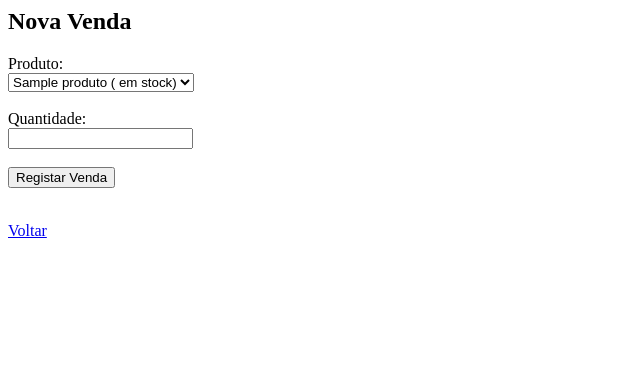
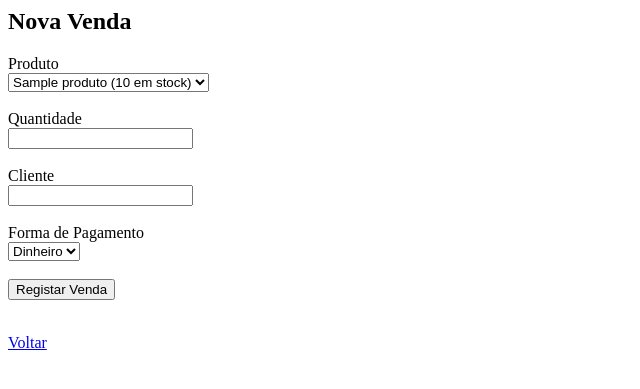
Before and after one commit to farmacialalysalma01-lang/farmacia-lalysalma, a Django app: page /caixa/nova-venda/ in a window 1280 px wide. Shown: the top 389 px of the page, without its empty margins (0-640 px from the left). Run offline with Django 4.2, Linux system fonts and the light colour scheme; a user stored in the database is signed in; tables that the repository leaves empty hold one stand-in row (values such as "Sample post").

Commit message:
Update nova_venda.html

```diff
--- a/farmacia/templates/nova_venda.html
+++ b/farmacia/templates/nova_venda.html
@@ -1,17 +1,32 @@
 <h2>Nova Venda</h2>
+
+{% if erro %}
+<p style="color:red;">{{ erro }}</p>
+{% endif %}
 
 <form method="post">
   {% csrf_token %}
 
-  <label>Produto:</label><br>
-  <select name="produto">
+  <label>Produto</label><br>
+  <select name="produto" required>
     {% for p in produtos %}
-      <option value="{{ p.id }}">{{ p.nome }} ({{ p.quantidade }} em stock)</option>
+      <option value="{{ p.id }}">{{ p.nome }} ({{ p.stock }} em stock)</option>
     {% endfor %}
   </select><br><br>
 
-  <label>Quantidade:</label><br>
-  <input type="number" name="quantidade" required><br><br>
+  <label>Quantidade</label><br>
+  <input type="number" name="quantidade" min="1" required><br><br>
+
+  <label>Cliente</label><br>
+  <input type="text" name="cliente"><br><br>
+
+  <label>Forma de Pagamento</label><br>
+  <select name="forma_pagamento" required>
+    <option value="Dinheiro">Dinheiro</option>
+    <option value="M-Pesa">M-Pesa</option>
+    <option value="E-Mola">E-Mola</option>
+    <option value="Cartão">Cartão</option>
+  </select><br><br>
 
   <button type="submit">Registar Venda</button>
 </form>
```
